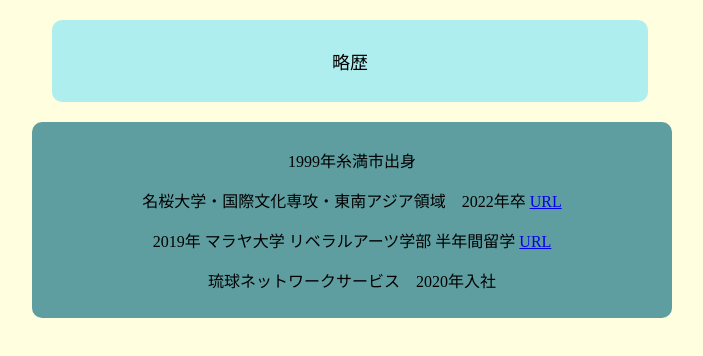
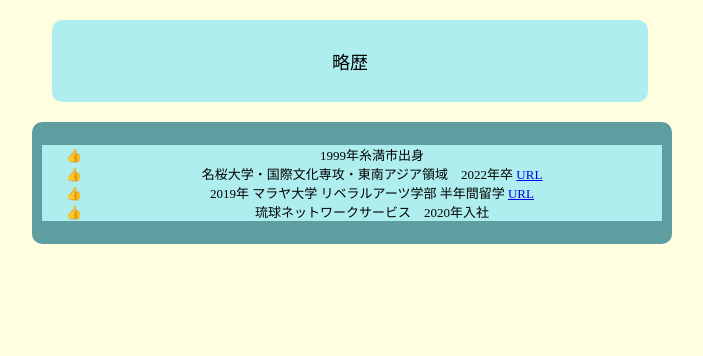
Before and after one commit to 2022yuyakinjo/HTML-CSS, a plain HTML site: page ryakureki.html in a window 1280 px wide. Shown: the whole page, without its empty margins (288-991 px from the left). Drawn offline with Linux system fonts and the light colour scheme; files that its build step writes are made by us from their sources.

Commit message:
aaaaaaaa

```diff
--- a/tangenkadai_Web/jikoshokai.css
+++ b/jikoshoukai/jikoshokai.css
@@ -37,9 +37,10 @@ h1{
     font-family: HGP創英角ﾎﾟｯﾌﾟ体;
 }
 
-.history ul li{
+.history ul{
     font-size: 13px;
     background-color: paleturquoise;
+    list-style-type: "\1F44D";
 }
 
 .shumitokugi{
--- a/ryakureki.html
+++ b/ryakureki.html
@@ -10,16 +10,18 @@
             <p>略歴</p>
         </div>
         <div class="history">
-            <p>1999年糸満市出身</p>
-            <p>
-                名桜大学・国際文化専攻・東南アジア領域　2022年卒
-                <a href="https://www.meio-u.ac.jp/academics/international/">URL</a>
-            </p>
-            <p>
-                2019年 マラヤ大学 リベラルアーツ学部 半年間留学
-                <a href="https://www.um.edu.my/">URL</a>
-            </p>
-            <p>琉球ネットワークサービス　2020年入社</p>
+            <ul>
+                <li>1999年糸満市出身</li>
+                <li>
+                    名桜大学・国際文化専攻・東南アジア領域　2022年卒
+                    <a href="https://www.meio-u.ac.jp/academics/international/">URL</a>
+                </li>
+                <li>
+                    2019年 マラヤ大学 リベラルアーツ学部 半年間留学
+                    <a href="https://www.um.edu.my/">URL</a>
+                </li>
+                <li>琉球ネットワークサービス　2020年入社</li>
+            </ul>
         </div>
     </body>
 
```
Also changed, not shown: jikoshoukai/jikoshokai.html (renamed from jikoshokai.html, +2 -2 lines), jikoshoukai/jikoshokai2.html (renamed from jikoshokai2.html, +1 -1 lines), jikoshoukai/icon_113240_256.png (renamed from tangenkadai_Web/icon_113240_256.png), jikoshoukai/my life sports.css (renamed from tangenkadai_Web/my life sports.css).
